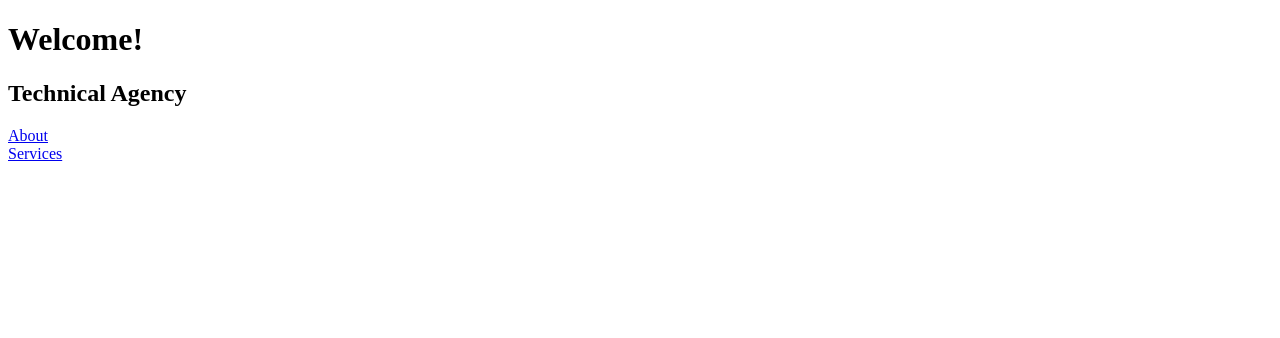
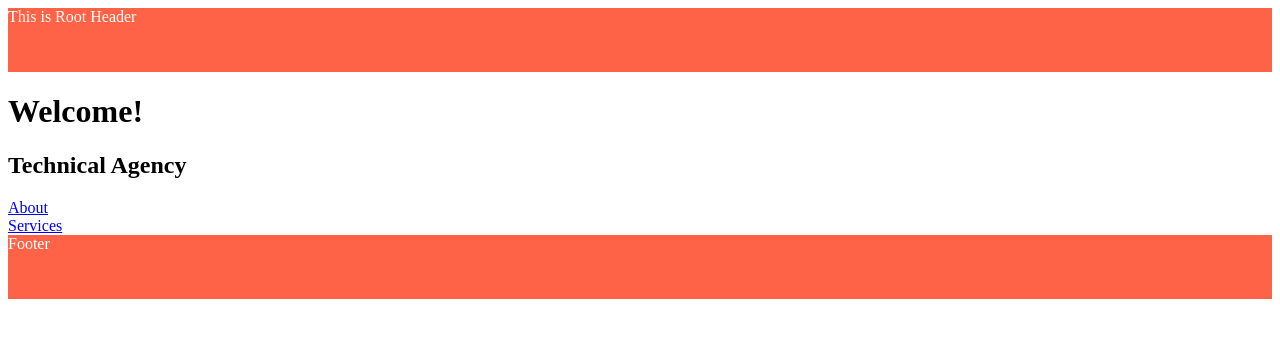
Before and after one commit to devprashant9/NextJS-Tutorial, a Next.js app in the folder first-app/: page / in a window 1280 px wide. Shown: the top 338 px of the page. Built offline with nearby package versions, Linux system fonts and the light colour scheme.

Commit message:
layout file and its working

```diff
--- a/first-app/app/layout.tsx
+++ b/first-app/app/layout.tsx
@@ -1,32 +1,23 @@
-import type { Metadata } from "next";
-import { Geist, Geist_Mono } from "next/font/google";
 
-const geistSans = Geist({
-  variable: "--font-geist-sans",
-  subsets: ["latin"],
-});
 
-const geistMono = Geist_Mono({
-  variable: "--font-geist-mono",
-  subsets: ["latin"],
-});
-
-export const metadata: Metadata = {
-  title: "Create Next App",
-  description: "Generated by create next app",
-};
-
-export default function RootLayout({
-  children,
+export default function RootLayout({ children,
 }: Readonly<{
   children: React.ReactNode;
 }>) {
   return (
     <html lang="en">
-      <body
-        className={`${geistSans.variable} ${geistMono.variable} antialiased`}
-      >
+      <body>
+        <header style={{
+          height: "4rem",
+          backgroundColor: "tomato",
+          color: "white"
+        }}>This is Root Header</header>
         {children}
+        <footer style={{
+          height: "4rem",
+          backgroundColor: "tomato",
+          color: "white"
+        }}>Footer</footer>
       </body>
     </html>
   );
```
Also changed, not shown: first-app/app/services/layout.tsx (added, +12 -0 lines).
